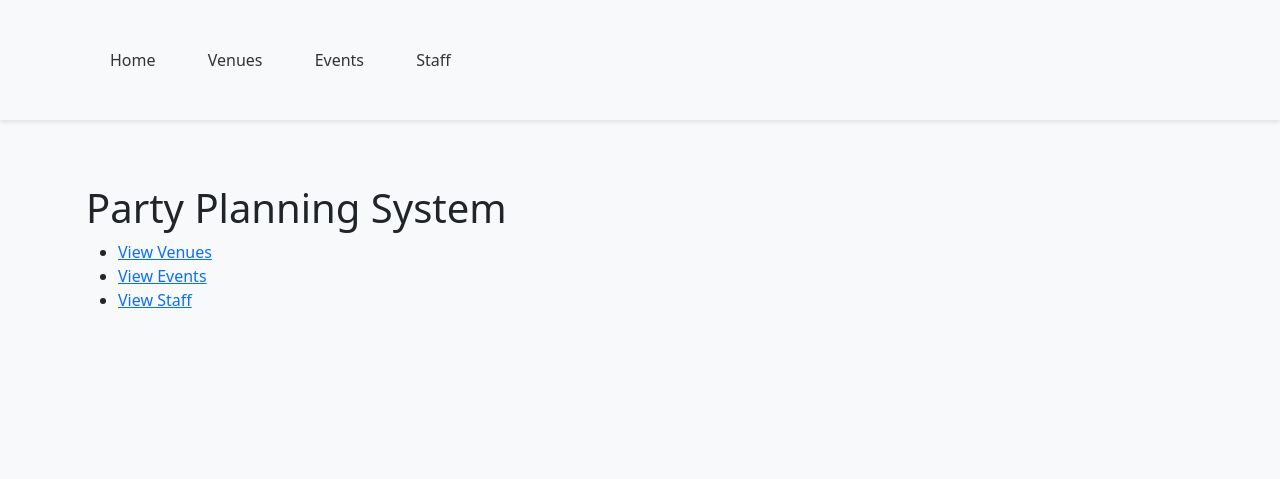
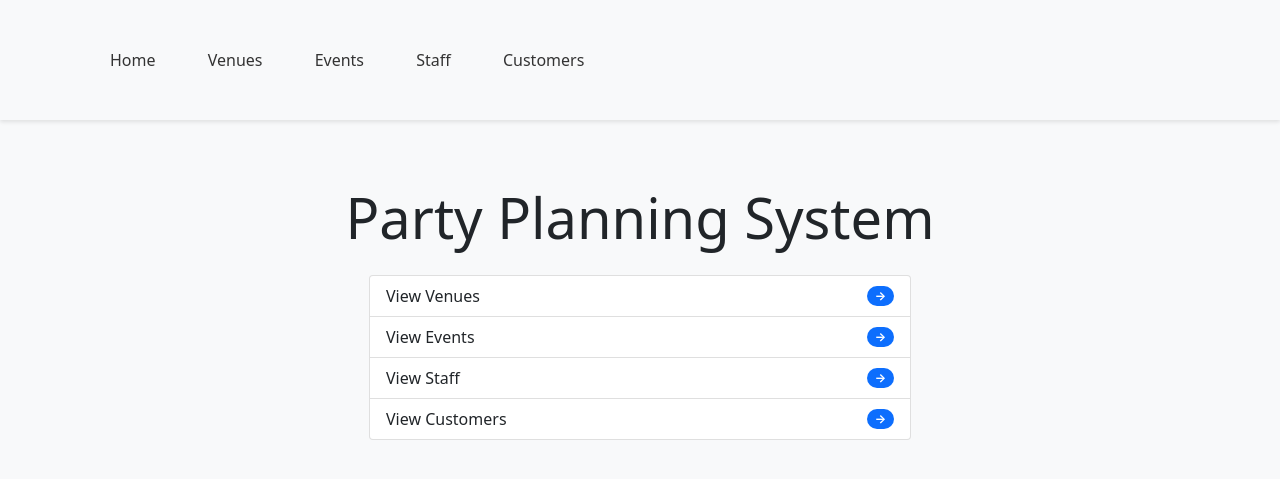
Before and after one commit to kortregt/cs4750-party-planner, a FastAPI app: page / in a window 1280 px wide. Shown: the top 479 px of the page. Run offline with FastAPI, Linux system fonts and the light colour scheme; parts of the project's set-up code (start-up, migrations or seed data) failed here and were passed over.

Commit message:
improve index

```diff
--- a/templates/base.html
+++ b/templates/base.html
@@ -48,6 +48,7 @@
             <a href="/venues">Venues</a>
             <a href="/events">Events</a>
             <a href="/staff">Staff</a>
+            <a href="/customers">Customers</a>
         </div>
     </nav>
     <div class="container">
--- a/templates/index.html
+++ b/templates/index.html
@@ -1,9 +1,28 @@
 {% extends "base.html" %}
 {% block content %}
-<h1>Party Planning System</h1>
-<ul>
-    <li><a href="/venues">View Venues</a></li>
-    <li><a href="/events">View Events</a></li>
-    <li><a href="/staff">View Staff</a></li>
-</ul>
+<div class="text-center mb-5">
+    <h1 class="display-4 mb-4">Party Planning System</h1>
+    <div class="row justify-content-center">
+        <div class="col-md-6">
+            <div class="list-group">
+                <a href="/venues" class="list-group-item list-group-item-action d-flex justify-content-between align-items-center">
+                    View Venues
+                    <span class="badge bg-primary rounded-pill">→</span>
+                </a>
+                <a href="/events" class="list-group-item list-group-item-action d-flex justify-content-between align-items-center">
+                    View Events
+                    <span class="badge bg-primary rounded-pill">→</span>
+                </a>
+                <a href="/staff" class="list-group-item list-group-item-action d-flex justify-content-between align-items-center">
+                    View Staff
+                    <span class="badge bg-primary rounded-pill">→</span>
+                </a>
+                <a href="/customers" class="list-group-item list-group-item-action d-flex justify-content-between align-items-center">
+                    View Customers
+                    <span class="badge bg-primary rounded-pill">→</span>
+                </a>
+            </div>
+        </div>
+    </div>
+</div>
 {% endblock %}
```
